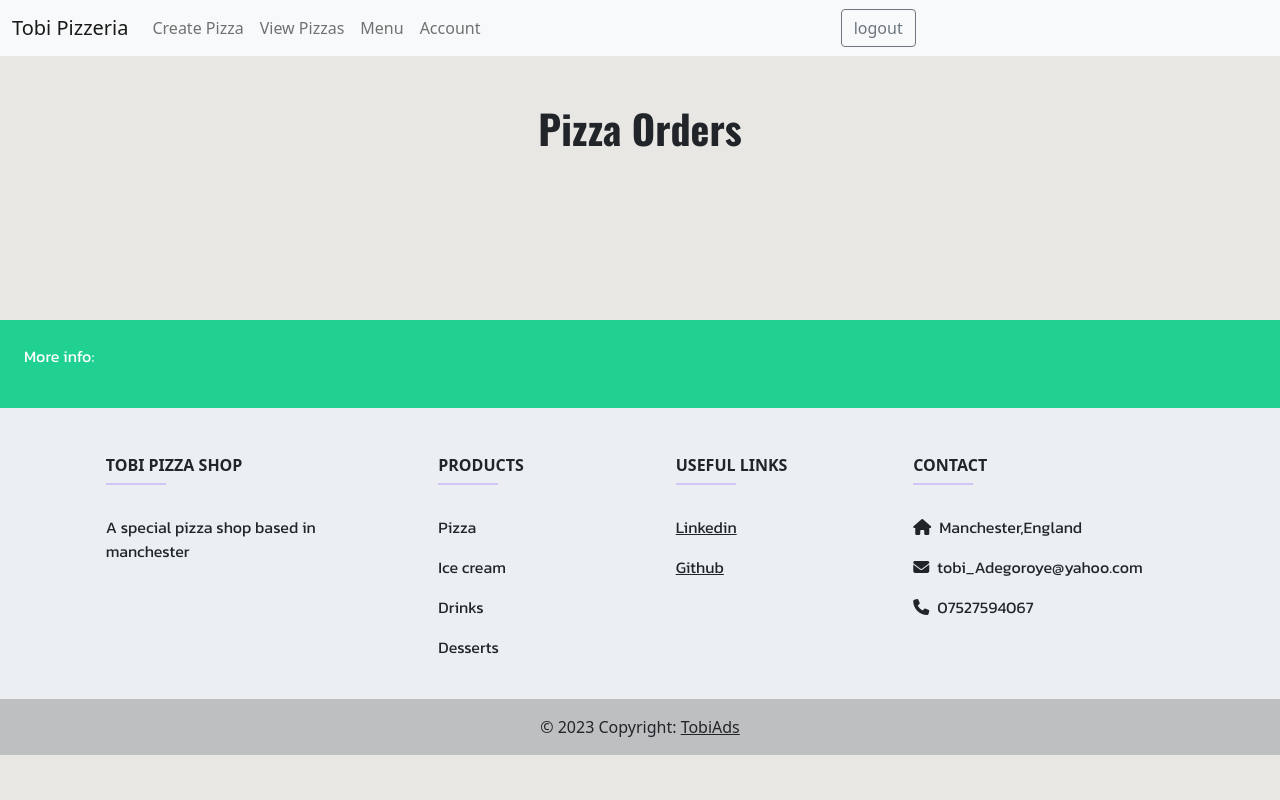
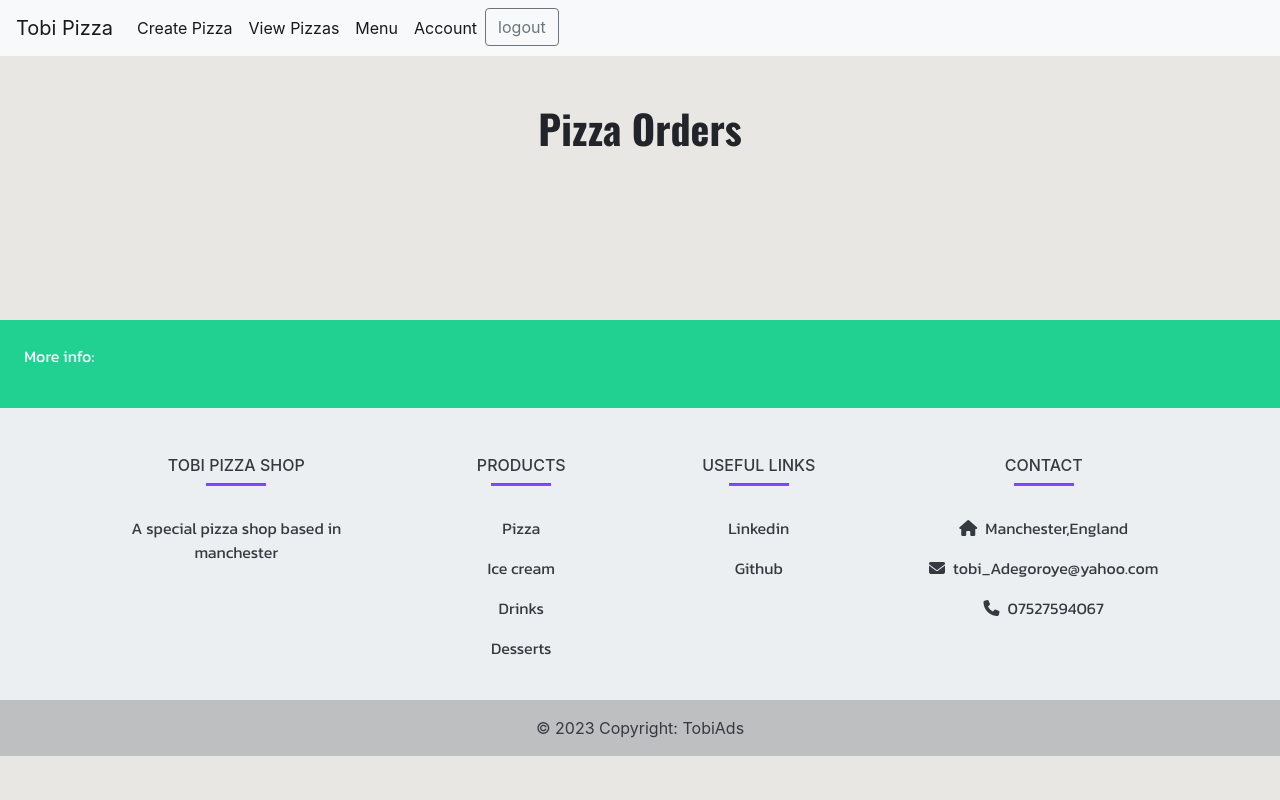
Before and after one commit to TobiA34/Pizza-Project, a PHP site: page /pizza_list.php in a window 1280 px wide. Run offline with PHP 8.4, Linux system fonts and the light colour scheme; the visitor is signed in with stand-in values (Sample User, id 1); data that the repository does not hold is empty; some libraries are stand-ins or nearby versions.

Commit message:
Downgraded bootstrap Updated pizza list, footer and header file

```diff
--- a/pizza_list.php
+++ b/pizza_list.php
@@ -62,28 +62,31 @@ if (isset($_POST['upload'])) {
 <!DOCTYPE html>
 <html>
 <?php include('templates/header.php') ?>
-<div class="container-lg mt-5">
+<div class="container container-fluid mt-5">
     <h1 class="text-center">Pizza Orders</h1>
-    <div class="row m-4">
+    <div class="row bg-danger m-4">
         <?php foreach ($pizzas as $pizza) : ?>
-            <div class="col-6 col-sm-4 w-50 mx-auto m-4">
-                <div class="card h-100 text-center rounded m-4  mx-auto">
-                    <div class="card-body full_screen rounded w-100" id="pizza-order-card">
-                        <h4 class="card-title  w-100">
+            <div class=" col-6 col-sm-4 w-100  mx-auto m-4">
+                <div class="card text-center rounded  mx-auto" style="width:100%; ">
+                    <div class="card-body w-100  rounded" id="pizza-order-card">
+                        <p>
                             <ul class="list-unstyled">
                                 <img class="img-fluid rounded rounded-9 " src="image/<?php echo $pizza['imgFile'] ?>">
-                                <h1 class="mt-3 mb-3"><?php echo htmlspecialchars($pizza['title']) ?></h1>
-                                <h1 class="mt-4"> This pizza was made with <?php echo "This pizza was mad with {$pizza['toppings']} ." ?>
-                                </h1>
+                                <p class="mt-3 mb-3"><?php echo htmlspecialchars($pizza['title']) ?></p>
+                                <p class="mt-4"> This pizza was made with <?php echo "This pizza was mad with {$pizza['toppings']} ." ?>
+        </p>
 
                             </ul>
-
-                        </h4>
+                         </p>
                     </div>
 
+                    <div class="container mt-3 mb-3">
+
+                        <button type="button" class="btn button1" data-toggle="modal" data-target="#moreInfo<?php echo $pizza['id']; ?>">More info</button>
+                    </div>
 
                     <form action="pizza_list.php" method="post" enctype="multipart/form-data">
-                        <input type="file" name="image" class="form-control w-50 mx-auto m-3">
+                        <input type="file" name="image" class="form-control w-100 mx-auto m-3">
                         <input type="hidden" name="old_image" value="<?php echo $pizza['imgFile'] ?>">
                         <input type="hidden" name="pizzaID" value="<?php echo $pizza['id'] ?>" />
                         <input type="submit" name="upload" value="upload">
@@ -103,6 +106,7 @@ if (isset($_POST['upload'])) {
                                 <div class="card-body mx-auto text-center ">
                                     <h4><?php echo htmlspecialchars($pizza['title']) ?></h4>
                                     <p>Created by <?php echo htmlspecialchars($_SESSION['firstName']) ?></p>
+                                    <p>Date:<?php echo date($pizza['created_At']) ?></p>
                                     <p>Toppings:<?php echo htmlspecialchars($pizza['toppings']) ?></p>
 
                                     <!-- Delete Form -->
@@ -118,52 +122,8 @@ if (isset($_POST['upload'])) {
                                 </div>
                             </div>
 
-
                         </div>
                     </div>
-
-                    <div class="modal fade" id="exampleModalToggle" aria-hidden="true" aria-labelledby="exampleModalToggleLabel" tabindex="-1">
-                        <div class="modal-dialog modal-dialog-centered">
-                            <div class="modal-content">
-                                <div class="modal-header">
-                                    <h5 class="modal-title" id="exampleModalToggleLabel">
-                                        <h4><?php echo htmlspecialchars($pizza['title']) ?></h4>
-                                    </h5>
-                                    <button type="button" class="btn-close" data-bs-dismiss="modal" aria-label="Close"></button>
-                                </div>
-                                <div class="modal-body">
-                                    <h4><?php echo htmlspecialchars($pizza['title']) ?></h4>
-                                    <p>Created by <?php echo htmlspecialchars($_SESSION['firstName']) ?></p>
-                                    <p>Toppings:<?php echo htmlspecialchars($pizza['toppings']) ?></p>
-
-                                    <!-- Delete Form -->
-                                    <form action="details.php" method="post">
-                                        <input type="hidden" name="id_to_delete" value="<?php echo $_SESSION['pizza_id'] = $pizza['id'] ?>">
-                                        <input type="submit" name="delete" value="Delete" class="btn btn-danger w-75 mx-auto mt-2 mb-2">
-                                    </form>
-                                    <!-- Update Form -->
-                                    <a type="submit" name="more-info" href="update_pizza.php?id=<?php echo $pizza['id'] ?>" value="more info" class="btn btn-primary w-75 mx-auto mt-2 mb-2">Update</a>
-                                </div>
-                            </div>
-                        </div>
-                    </div>
-                    <div class="modal fade" id="exampleModalToggle2" aria-hidden="true" aria-labelledby="exampleModalToggleLabel2" tabindex="-1">
-                        <div class="modal-dialog modal-dialog-centered">
-                            <div class="modal-content">
-                                <div class="modal-header">
-                                    <h5 class="modal-title" id="exampleModalToggleLabel2">Modal 2</h5>
-                                    <button type="button" class="btn-close" data-bs-dismiss="modal" aria-label="Close"></button>
-                                </div>
-                                <div class="modal-body">
-                                    Hide this modal and show the first with the button below.
-                                </div>
-                                <div class="modal-footer">
-                                    <button class="btn btn-primary" data-bs-target="#exampleModalToggle" data-bs-toggle="modal" data-bs-dismiss="modal">Back to first</button>
-                                </div>
-                            </div>
-                        </div>
-                    </div>
-                    <a class="btn btn-primary w-50 mx-auto mb-2" data-bs-toggle="modal" data-target="#moreInfo<?php echo $pizza['id']; ?>" href="#exampleModalToggle" role="button">More info</a>
 
                 </div>
             </div>
--- a/templates/footer.php
+++ b/templates/footer.php
@@ -61,9 +61,9 @@
                             <!-- Links -->
                             <h6 class="text-uppercase fw-bold">Contact</h6>
                             <hr class="mb-4 mt-0 d-inline-block mx-auto" style="width: 60px; background-color: #7c4dff; height: 2px" />
-                            <p><i class="fas fa-home me-2"></i>Manchester,England</p>
-                            <p><i class="fas fa-envelope me-2"></i>tobi_Adegoroye@yahoo.com</p>
-                            <p><i class="fas fa-phone me-2"></i>07527594067</p>
+                            <p><i class="fas fa-home mr-2"></i>Manchester,England</p>
+                            <p><i class="fas fa-envelope mr-2"></i>tobi_Adegoroye@yahoo.com</p>
+                            <p><i class="fas fa-phone mr-2"></i>07527594067</p>
                         </div>
                         <!-- Grid column -->
                     </div>
@@ -82,16 +82,8 @@
         <!-- Footer -->
     </div>
     <!-- End of .container -->
-    <!-- <script src="https://code.jquery.com/jquery-3.3.1.slim.min.js" integrity="sha384-q8i/X+965DzO0rT7abK41JStQIAqVgRVzpbzo5smXKp4YfRvH+8abtTE1Pi6jizo" crossorigin="anonymous"></script>
-
-    <script src="https://cdn.jsdelivr.net/npm/popper.js@1.14.3/dist/umd/popper.min.js" integrity="sha384-ZMP7rVo3mIykV+2+9J3UJ46jBk0WLaUAdn689aCwoqbBJiSnjAK/l8WvCWPIPm49" crossorigin="anonymous"></script>
-
-    <script type="text/javascript" src="Scripts/bootstrap.min.js"></script> -->
-
-    <script src="https://cdn.jsdelivr.net/npm/bootstrap@5.0.2/dist/js/bootstrap.bundle.min.js" integrity="sha384-MrcW6ZMFYlzcLA8Nl+NtUVF0sA7MsXsP1UyJoMp4YLEuNSfAP+JcXn/tWtIaxVXM" crossorigin="anonymous"></script>
-    <!--
-    <script src="https://cdn.jsdelivr.net/npm/@popperjs/core@2.9.2/dist/umd/popper.min.js" integrity="sha384-IQsoLXl5PILFhosVNubq5LC7Qb9DXgDA9i+tQ8Zj3iwWAwPtgFTxbJ8NT4GN1R8p" crossorigin="anonymous"></script>
-    <script src="https://cdn.jsdelivr.net/npm/bootstrap@5.0.2/dist/js/bootstrap.min.js" integrity="sha384-cVKIPhGWiC2Al4u+LWgxfKTRIcfu0JTxR+EQDz/bgldoEyl4H0zUF0QKbrJ0EcQF" crossorigin="anonymous"></script> -->
+    <script src="https://cdn.jsdelivr.net/npm/jquery@3.5.1/dist/jquery.slim.min.js" integrity="sha384-DfXdz2htPH0lsSSs5nCTpuj/zy4C+OGpamoFVy38MVBnE+IbbVYUew+OrCXaRkfj" crossorigin="anonymous"></script>
+    <script src="https://cdn.jsdelivr.net/npm/bootstrap@4.6.2/dist/js/bootstrap.bundle.min.js" integrity="sha384-Fy6S3B9q64WdZWQUiU+q4/2Lc9npb8tCaSX9FK7E8HnRr0Jz8D6OP9dO5Vg3Q9ct" crossorigin="anonymous"></script>
 
     <script src="https://kit.fontawesome.com/84e8532b49.js" crossorigin="anonymous"></script>
 
--- a/templates/header.php
+++ b/templates/header.php
@@ -19,20 +19,21 @@
      <meta name="viewport" content="width=device-width, initial-scale=1, shrink-to-fit=no">
      <!-- Bootstrap CSS -->
      <script src="https://code.jquery.com/jquery-3.7.1.js" integrity="sha256-eKhayi8LEQwp4NKxN+CfCh+3qOVUtJn3QNZ0TciWLP4=" crossorigin="anonymous"></script>
-     <link href="https://cdn.jsdelivr.net/npm/bootstrap@5.0.2/dist/css/bootstrap.min.css" rel="stylesheet" integrity="sha384-EVSTQN3/azprG1Anm3QDgpJLIm9Nao0Yz1ztcQTwFspd3yD65VohhpuuCOmLASjC" crossorigin="anonymous">
+     <link rel="stylesheet" href="https://cdn.jsdelivr.net/npm/bootstrap@4.6.2/dist/css/bootstrap.min.css" integrity="sha384-xOolHFLEh07PJGoPkLv1IbcEPTNtaed2xpHsD9ESMhqIYd0nLMwNLD69Npy4HI+N" crossorigin="anonymous">
      <link rel="stylesheet" href="index.css">
 
  </head>
 
  <body>
 
-     <nav class="navbar navbar-expand-lg navbar-light bg-light ">
-         <div class="container-fluid">
-             <a class="navbar-brand" href="#">Tobi Pizzeria</a>
-             <button class="navbar-toggler" type="button" data-bs-toggle="collapse" data-bs-target="#navbarSupportedContent" aria-controls="navbarSupportedContent" aria-expanded="false" aria-label="Toggle navigation">
-                 <span class="navbar-toggler-icon"></span>
-             </button>
-             <div class="collapse navbar-collapse " id="navbarSupportedContent">
+     <nav class="navbar navbar-expand-lg navbar-light bg-light">
+         <a class="navbar-brand" href="#">Tobi Pizza</a>
+         <button class="navbar-toggler" type="button" data-toggle="collapse" data-target="#navbarSupportedContent" aria-controls="navbarSupportedContent" aria-expanded="false" aria-label="Toggle navigation">
+             <span class="navbar-toggler-icon"></span>
+         </button>
+
+         <div class="collapse navbar-collapse" id="navbarSupportedContent">
+             <ul class="navbar-nav mr-auto">
                  <?php if (!isset($_SESSION['user_id'])) :  ?>
 
                      <ul class="navbar-nav">
@@ -48,14 +49,7 @@
                          </li>
 
                      </ul>
-
-
                  <?php else :  ?>
-
-
-                     <div>
-
-                     </div>
                      <ul class="navbar-nav">
                          <li class="nav-item active">
                              <a class="nav-link" href="pizza.php">Create Pizza <span class="sr-only"></span></a>
@@ -82,13 +76,14 @@
                      </ul>
 
 
-                     <ul class="navbar-nav mx-auto">
+                     <ul class="navbar-nav">
                          <form action="" method="post">
                              <li><input type="submit" name="logout" value="logout" class="btn btn-outline-secondary   " href=""></li>
                          </form>
                      </ul>
 
                  <?php endif; ?>
-             </div>
+             </ul>
+
          </div>
      </nav>
```
Also changed, not shown: menu.php (+17 -10 lines), README.md, image/1698916280.jpg (added).
